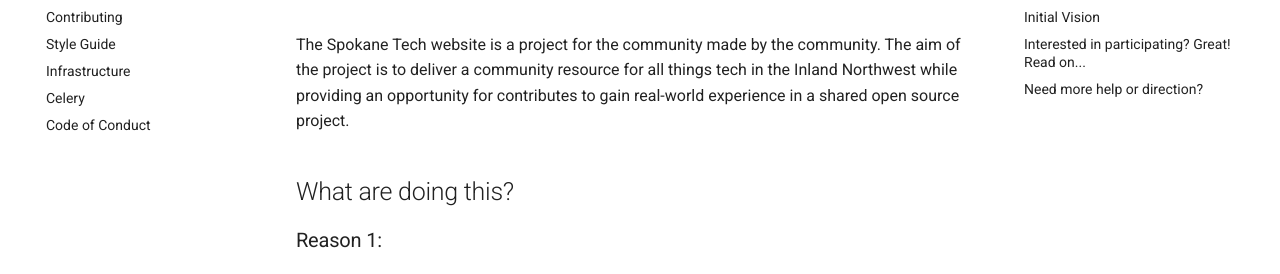
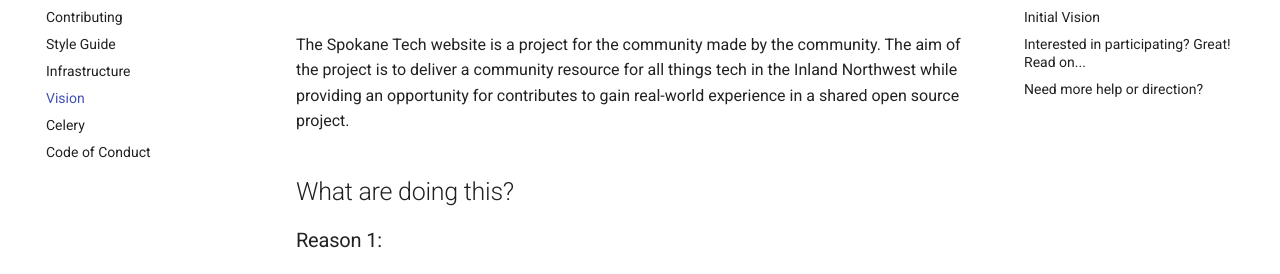
Before and after one commit to SpokaneTech/SpokaneTech_Py, an MkDocs documentation site: the page built from docs/vision.md, in a window 1280 px wide. Shown: the part 148-422 px from the top of the page. Built offline with MkDocs 1.6.1 and Material for MkDocs 9.7.7, drawn with Linux system fonts in a browser that asks for light colours.

Commit message:
adding vision to mkdocs

```diff
--- a/mkdocs.yml
+++ b/mkdocs.yml
@@ -44,6 +44,7 @@
   - Contributing: CONTRIBUTING.md
   - Style Guide: STYLE_GUIDE.md
   - Infrastructure: infrastructure.md
+  - Vision: vision.md
   - Celery: celery.md
   - Code of Conduct: CODE_OF_CONDUCT.md
 
```
